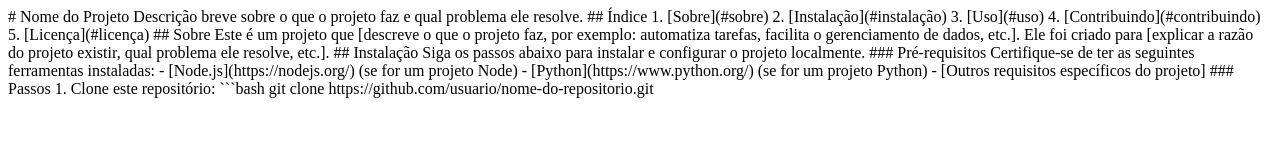
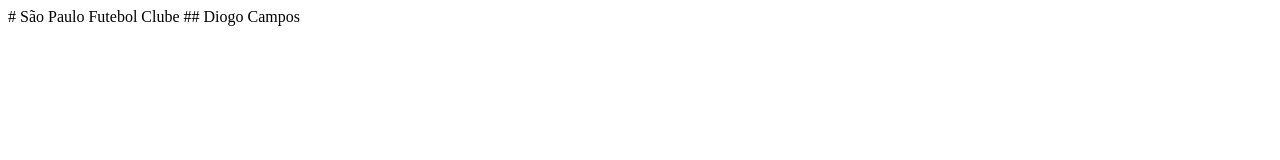
Before and after one commit to DiogoCamps/Aula01Beck-End, a plain HTML site: page index.html in a window 1280 px wide. Drawn offline with Linux system fonts and the light colour scheme.

Commit message:
Update index.html

````diff
--- a/index.html
+++ b/index.html
@@ -6,38 +6,8 @@
     <title>Aleat</title>
 </head>
 <body>
-    # Nome do Projeto
+    # São Paulo Futebol Clube
 
-    Descrição breve sobre o que o projeto faz e qual problema ele resolve.
-
-    ## Índice
-
-    1. [Sobre](#sobre)
-    2. [Instalação](#instalação)
-    3. [Uso](#uso)
-    4. [Contribuindo](#contribuindo)
-    5. [Licença](#licença)
-
-    ## Sobre
-
-    Este é um projeto que [descreve o que o projeto faz, por exemplo: automatiza tarefas, facilita o gerenciamento de dados, etc.]. Ele foi criado para [explicar a razão do projeto existir, qual problema ele resolve, etc.].
-
-    ## Instalação
-
-    Siga os passos abaixo para instalar e configurar o projeto localmente.
-
-    ### Pré-requisitos
-
-    Certifique-se de ter as seguintes ferramentas instaladas:
-
-    - [Node.js](https://nodejs.org/) (se for um projeto Node)
-    - [Python](https://www.python.org/) (se for um projeto Python)
-    - [Outros requisitos específicos do projeto]
-
-    ### Passos
-
-    1. Clone este repositório:
-       ```bash
-       git clone https://github.com/usuario/nome-do-repositorio.git
+    ## Diogo Campos
 </body>
 </html>
````
